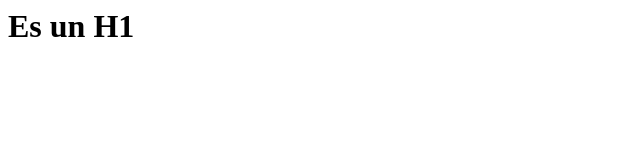
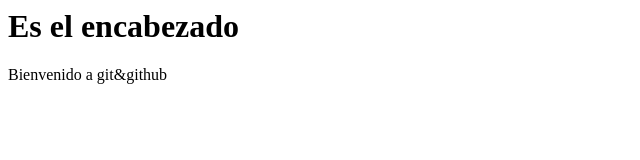
Before and after one commit to J7Coder/My_first_repos, a plain HTML site: page index.html in a window 1280 px wide. Shown: the whole page, without its empty margins (0-640 px from the left). Drawn offline with Linux system fonts and the light colour scheme.

Commit message:
secondCommit

```diff
--- a/index.html
+++ b/index.html
@@ -6,6 +6,7 @@
     <title>Document</title>
 </head>
 <body>
-    <h1>Es un H1</h1>
+    <h1>Es el encabezado</h1>
+    <div>Bienvenido a git&github</div>
 </body>
 </html>
```
